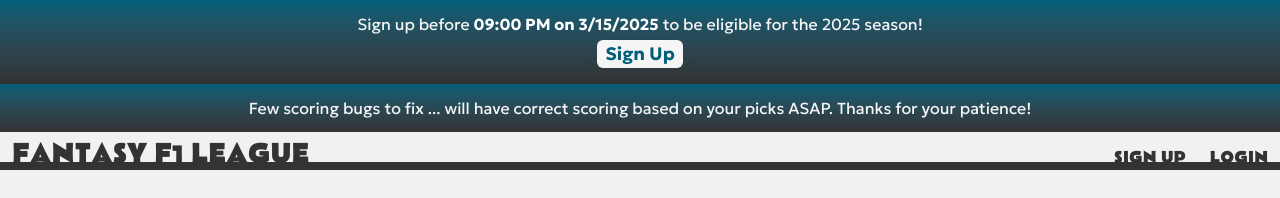
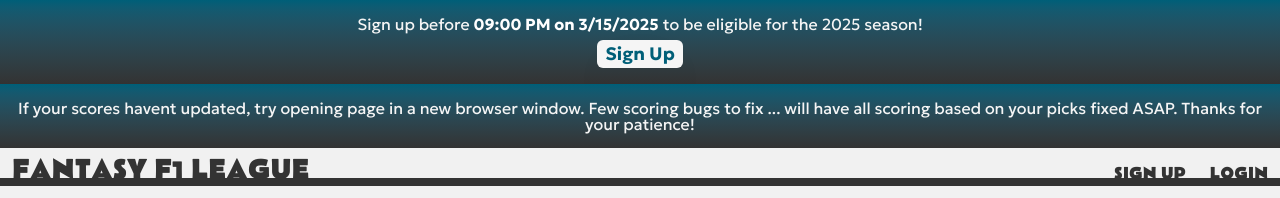
Before and after one commit to ant-dot-comm/fantasy-f1-league, a Next.js app: page / in a window 1280 px wide. Shown: the top 198 px of the page. Built offline with nearby package versions, Linux system fonts and the light colour scheme; no server answers; the database is empty; a web font is replaced by a local one.

Commit message:
bugs message

```diff
--- a/components/Header.js
+++ b/components/Header.js
@@ -67,7 +67,7 @@
                 </div>
             )}
             <div className="bg-gradient-to-b from-cyan-800 to-neutral-700 text-neutral-100 p-2 text-center leading-none py-4">
-                    Few scoring bugs to fix ... will have correct scoring based on your picks ASAP.  Thanks for your patience!
+                If your scores havent updated, try opening page in a new browser window. Few scoring bugs to fix ... will have all scoring based on your picks fixed ASAP. Thanks for your patience!
             </div>
             <div className="sm:mt-2 flex justify-between items-end sm:px-3">
                 <h1 className="font-display -mb-1.5 sm:-mb-2 text-2xl sm:text-3xl leading-none max-sm:ml-3">
```
